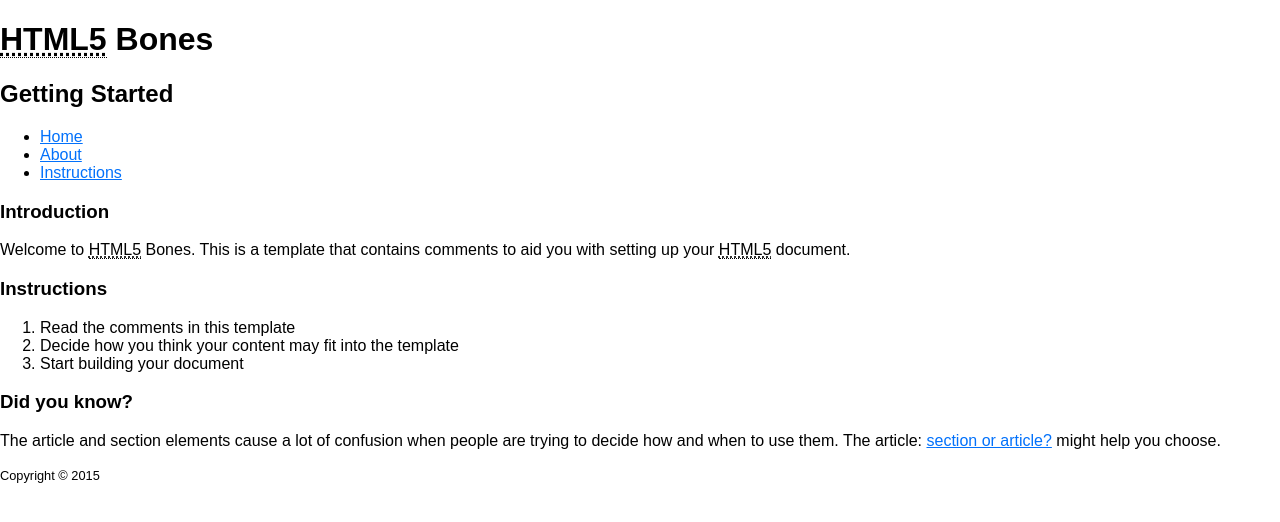
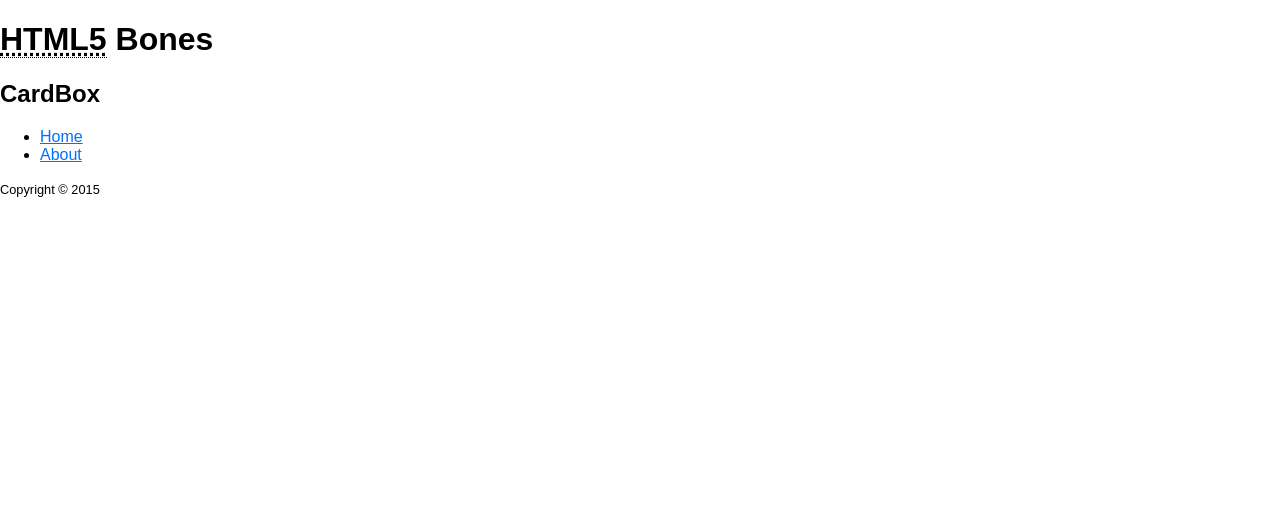
Before and after one commit to bwasilewski/cardbox, a Flask app: page / in a window 1280 px wide. Shown: the top 522 px of the page. Run offline with Flask 2, Linux system fonts and the light colour scheme.

Commit message:
updating template markup

```diff
--- a/templates/index.html
+++ b/templates/index.html
@@ -3,7 +3,7 @@
 <head>
     <meta charset="utf-8">
 
-    <title>HTML5 Bones :: PAGE TITLE</title>
+    <title>CardBox :: Home</title>
 
     <!-- Enter a brief description of your page -->
     <meta name="description" content="">
@@ -54,60 +54,19 @@
 
                 <!-- This is the section's header. It contains the heading and navigation links for within the section -->
                 <header>
-                    <h2>Getting Started</h2>
+                    <h2>CardBox</h2>
                     <!-- ARIA: the landmark role "navigation" is added here as the element contains page navigation -->
                     <nav role="navigation">
                         <ul>
                             <li><a href="/">Home</a></li>
                             <li><a href="/about">About</a></li>
-                            <li><a href="#instructions">Instructions</a></li>
                         </ul>
                     </nav>
                 </header>
 
-                <!-- The <article> element can be used to enclose content that still makes sense on its own and is therefore "reusable" -->
-                <article id="introduction">
-
-                    <!-- A <header> element is not required here as the heading only contains a single <h3> element -->
-                    <h3>Introduction</h3>
-
-                    <!-- Content -->
-                    <p>Welcome to <abbr title="HyperText Markup Language 5">HTML5</abbr> Bones. This is a template that contains comments to aid you with setting up your <abbr title="HyperText Markup Language 5">HTML5</abbr> document.</p>
-
-                </article>
-
-                <!-- The <article> element can be used to enclose content that still makes sense on its own and is therefore "reusable" -->
-                <article id="instructions">
-
-                    <!-- A <header> element is not required here as the heading only contains a single <h3> element -->
-                    <h3>Instructions</h3>
-
-                    <!-- Content -->
-                    <ol>
-                        <li>Read the comments in this template</li>
-                        <li>Decide how you think your content may fit into the template</li>
-                        <li>Start building your document</li>
-                    </ol>
-
-                </article>
-
             </section>
 
         </main>
-
-        <!-- An <aside> is used to enclose content that is additional to the main content but not essential. If it were removed, the meaning of the main content should not be lost, but the content of the <aside> also retains its meaning.
-        NOTE: the aside is placed outside of the <main> element as while its content is related to the content that is within the <main>
-        element, it is not part of it -->
-        <!-- ARIA: the landmark role "complementary" is added here as it contains supporting information for the main content that remains meaningful even when separated from it -->
-        <aside role="complementary">
-
-            <!-- A <header> element is not required here as the heading only contains a single <h3> element -->
-            <h3>Did you know?</h3>
-
-            <!-- Content -->
-            <p>The article and section elements cause a lot of confusion when people are trying to decide how and when to use them. The article: <a href="http://www.iandevlin.com/blog/2011/04/html5/html5-section-or-article">section or article?</a> might help you choose.</p>
-
-        </aside>
 
     </div>
 
```
Also changed, not shown: templates/about.html (+2 -43 lines).
